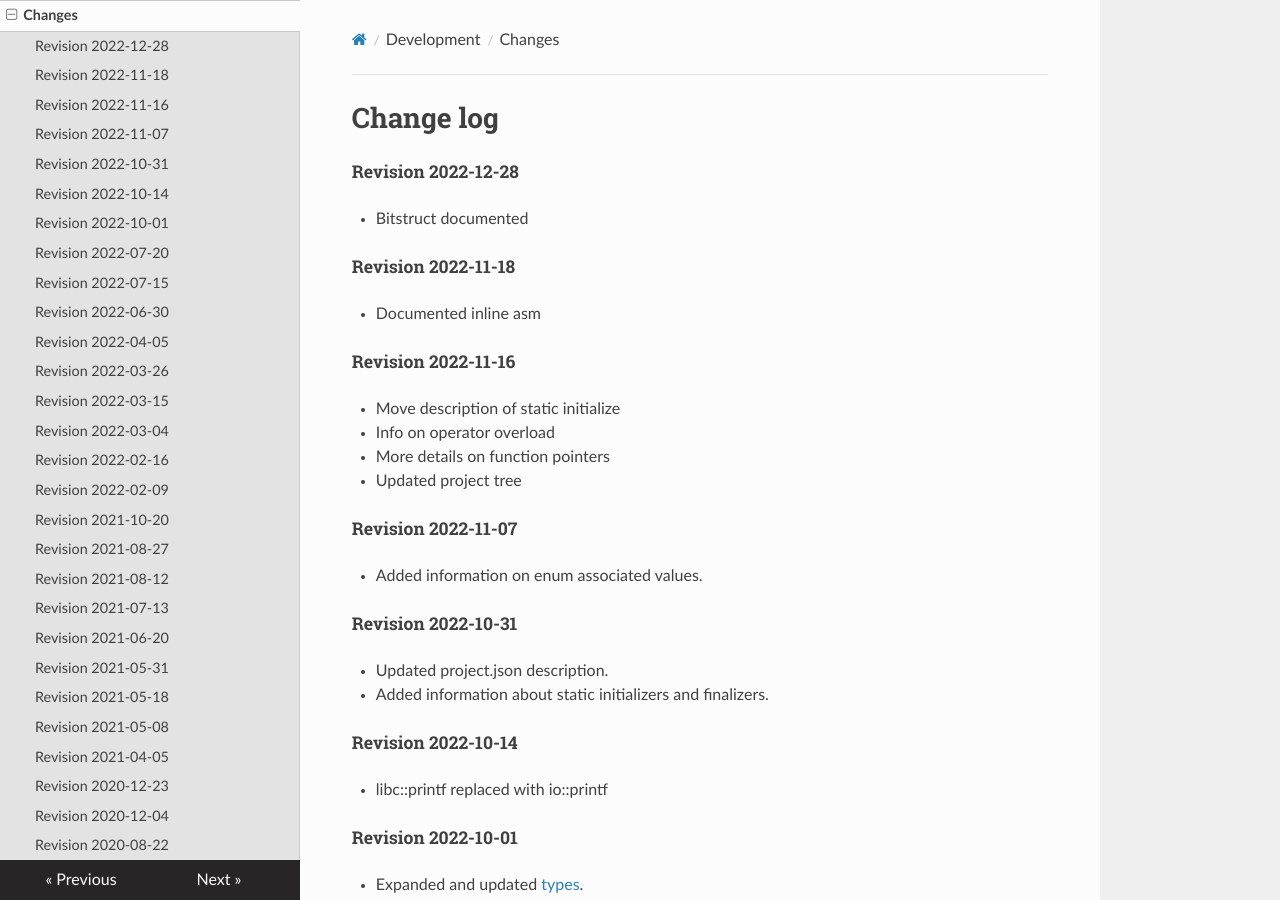
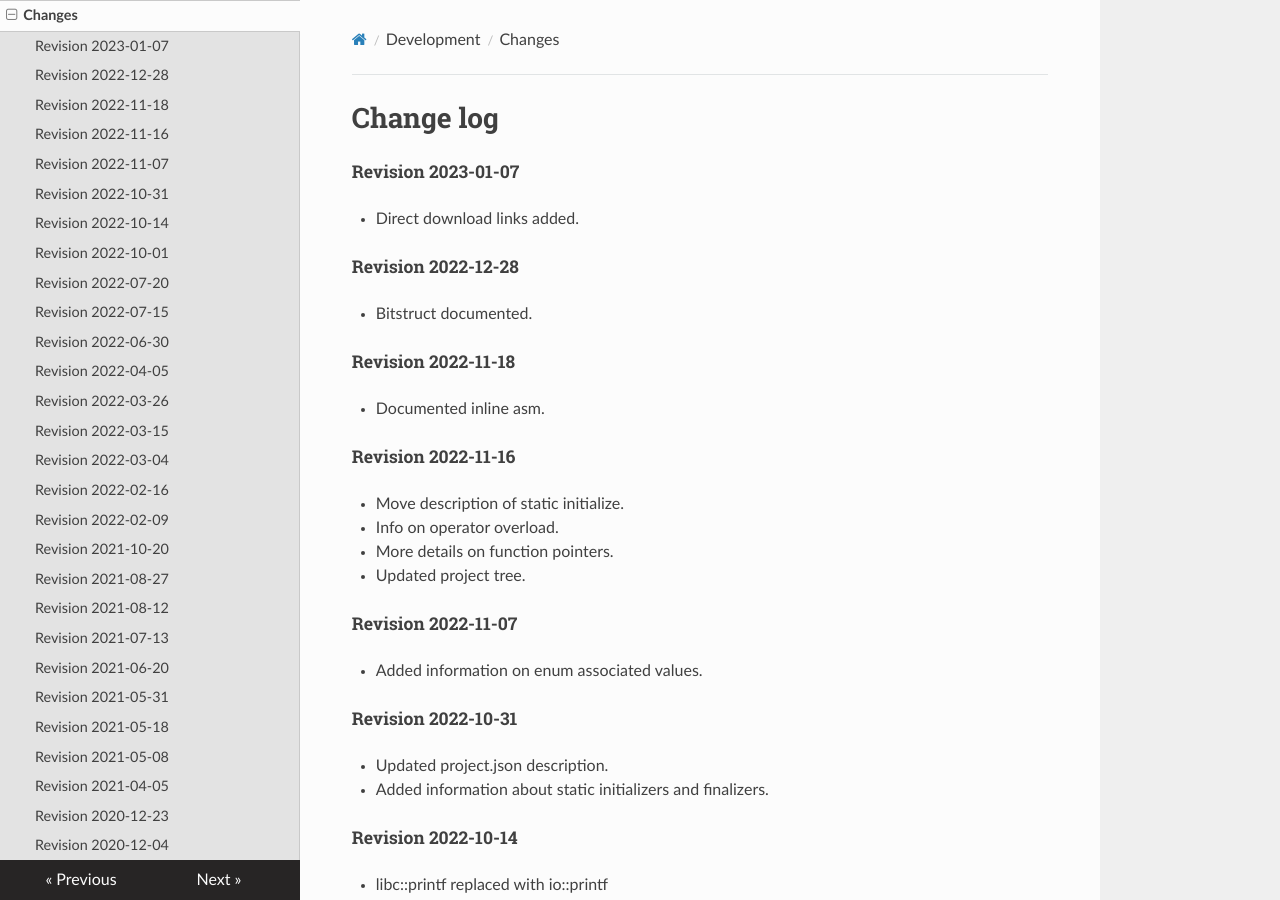
Before and after one commit to c3lang/c3docs-old, an MkDocs documentation site: the page built from docs/changes.md, in a window 1280 px wide and 900 px high. Built offline with MkDocs 1.6.1, drawn with Linux system fonts in a browser that asks for light colours; nearby versions of some CDN libraries.

Commit message:
Direct download links added, Bitstruct documented, Documented inline asm, Move description of static initialize, Info on operator overload, More details on function pointers, Updated project tree.

```diff
--- a/docs/changes.md
+++ b/docs/changes.md
@@ -1,16 +1,19 @@
 # Change log
 
+##### Revision 2023-01-07
+- Direct download links added.
+
 ##### Revision 2022-12-28
-- Bitstruct documented
+- Bitstruct documented.
 
 ##### Revision 2022-11-18
-- Documented inline asm
+- Documented inline asm.
 
 ##### Revision 2022-11-16
-- Move description of static initialize
-- Info on operator overload
-- More details on function pointers
-- Updated project tree
+- Move description of static initialize.
+- Info on operator overload.
+- More details on function pointers.
+- Updated project tree.
 
 ##### Revision 2022-11-07
 - Added information on enum associated values.
```
Also changed, not shown: docs/index.md (+6 -1 lines), docs/modules.md (+1 -1 lines).
